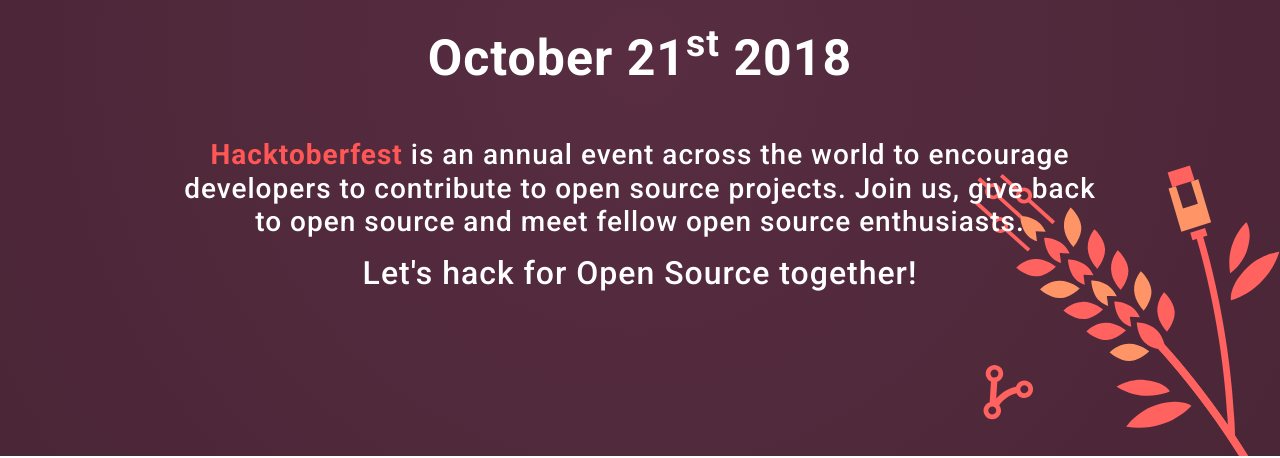
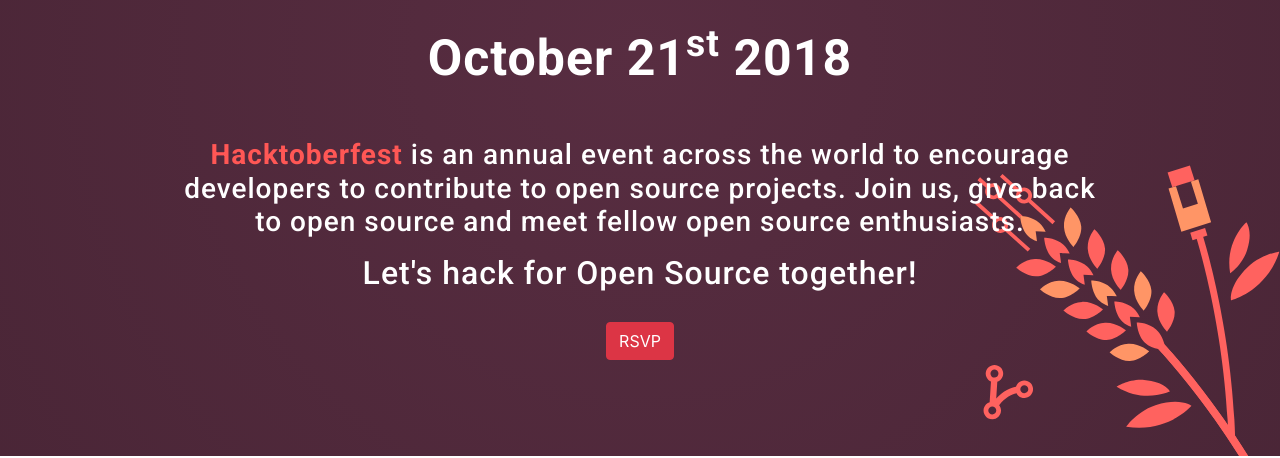
Before and after one commit to python-spain/hacktoberfestES, a plain HTML site: page index.html in a window 1280 px wide. Shown: the part 344-802 px from the top of the page. Drawn offline with Linux system fonts and the light colour scheme; files whose address does not match are found by name.

Commit message:
Add button to register

```diff
--- a/css/styles.css
+++ b/css/styles.css
@@ -232,6 +232,9 @@ h4 {
 
 a {
   color: #582d41; }
+a.btn {
+  color: white;
+}
 
 .lead {
   font-weight: 400; }
--- a/index.html
+++ b/index.html
@@ -79,6 +79,7 @@
                                 <a href="https://hacktoberfest.digitalocean.com/" target="_blank" class="font-weight-bold">Hacktoberfest</a> is an annual event across the world to encourage developers to contribute to open source projects. Join us, give back to open source and meet fellow open source enthusiasts.
                             </h3>
                             <h2>Let's hack for Open Source together!</h2>
+                            <a class="btn btn-danger" href="#tickets">RSVP</a>
                         </div>
                     </div>
                 </div>
```
